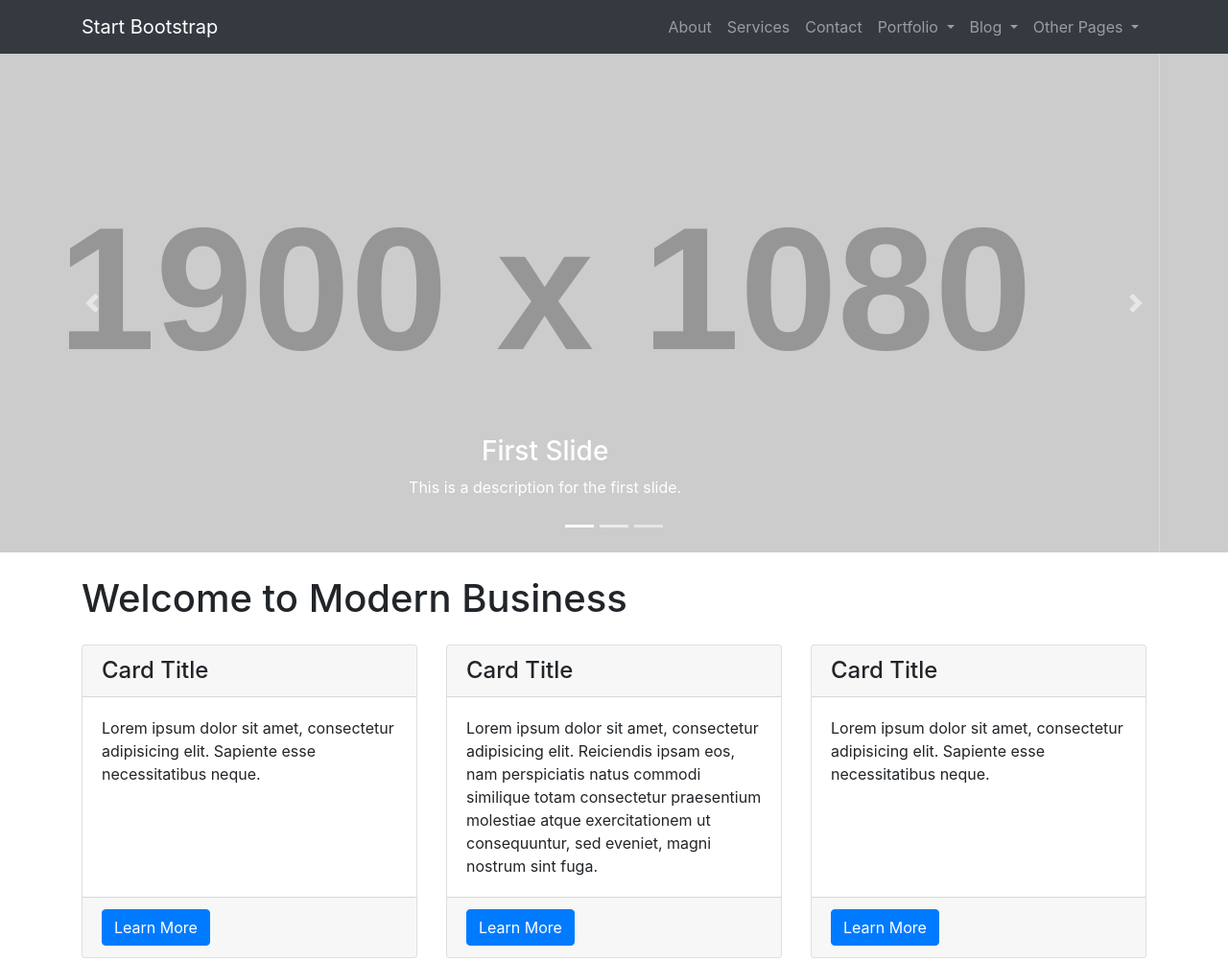
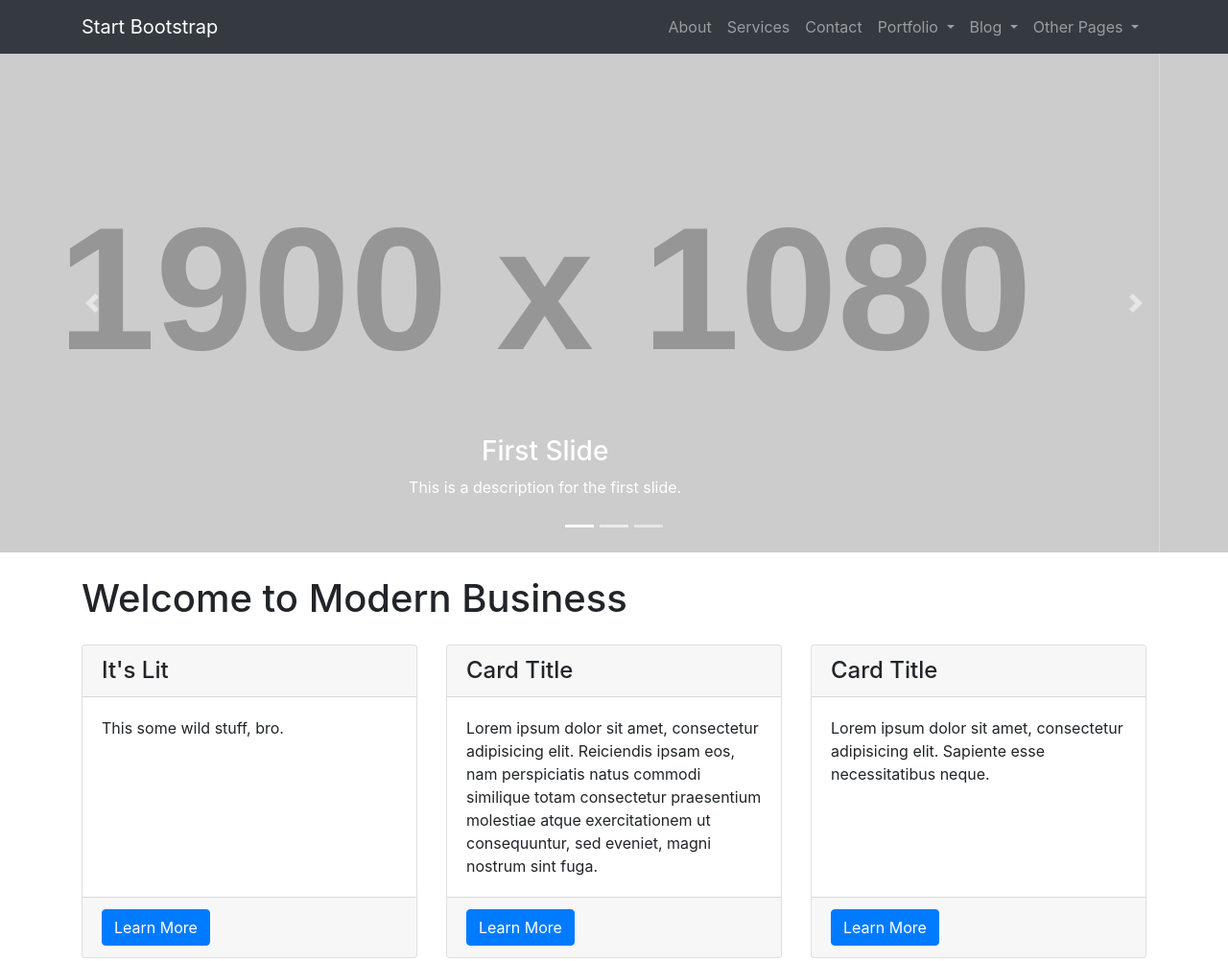
Before and after one commit to hengmatthew/hengmatthew.github.io, a website: page index.html in a window 1280 px wide. Shown: the top 1002 px of the page at 96% size. Drawn offline with Linux system fonts and the light colour scheme; placeholder pictures from the web are drawn by us.

Commit message:
change text

```diff
--- a/index.html
+++ b/index.html
@@ -127,9 +127,9 @@
     <div class="row">
       <div class="col-lg-4 mb-4">
         <div class="card h-100">
-          <h4 class="card-header">Card Title</h4>
+          <h4 class="card-header">It's Lit</h4>
           <div class="card-body">
-            <p class="card-text">Lorem ipsum dolor sit amet, consectetur adipisicing elit. Sapiente esse necessitatibus neque.</p>
+            <p class="card-text">This some wild stuff, bro.</p>
           </div>
           <div class="card-footer">
             <a href="#" class="btn btn-primary">Learn More</a>
```
